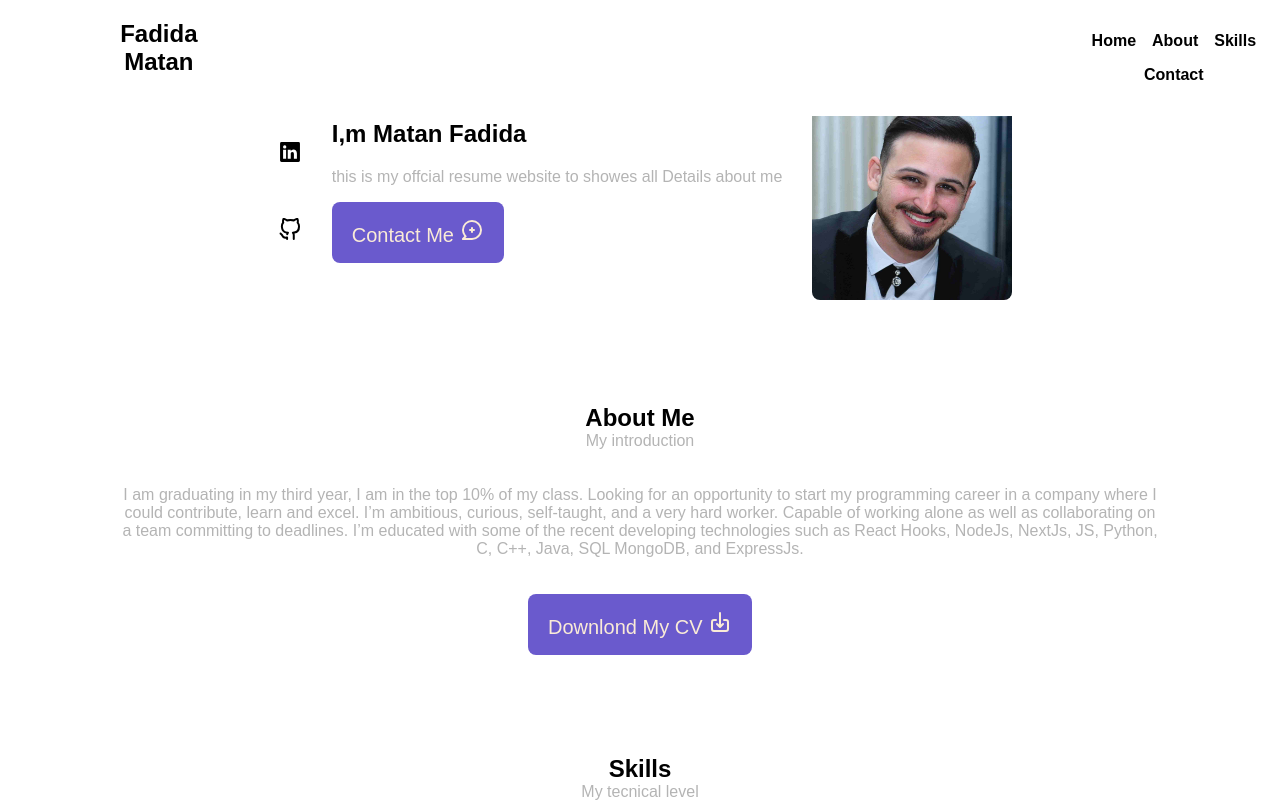
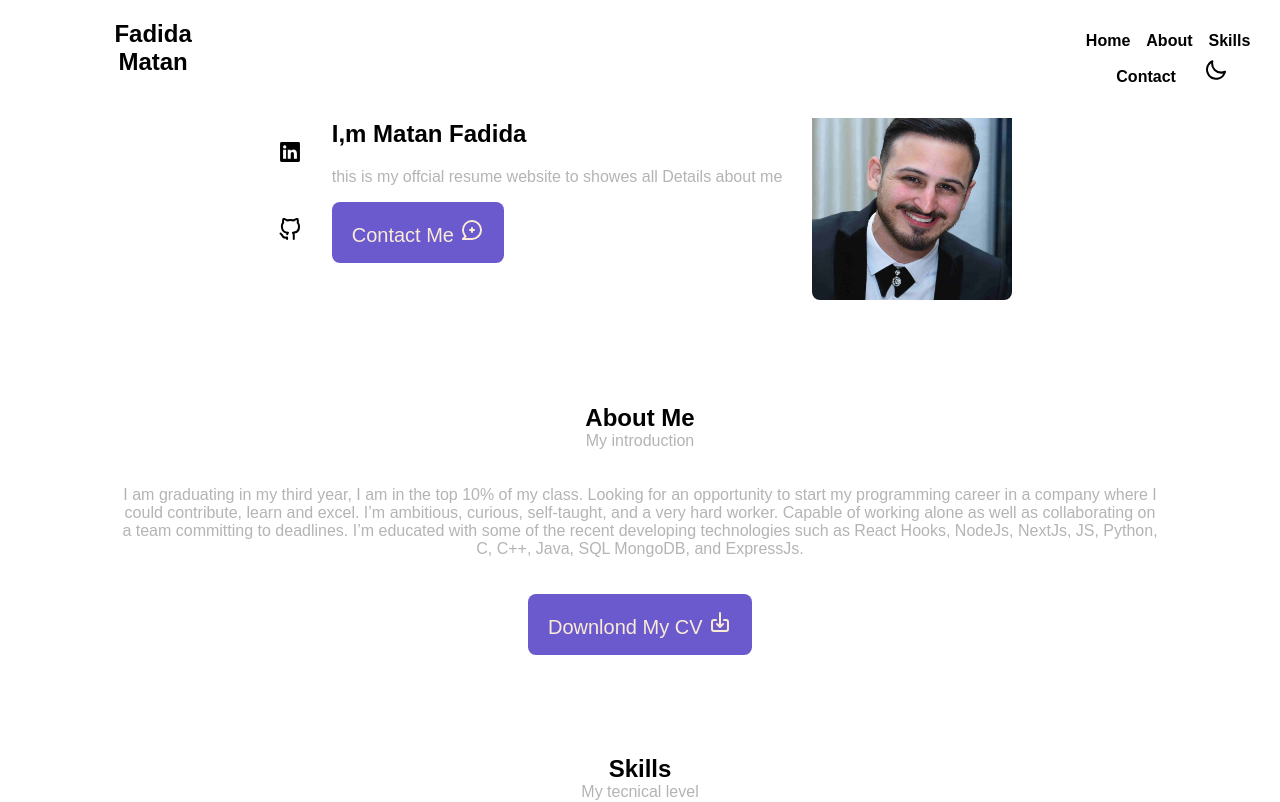
Before and after one commit to matanfadida/Resume, a React (Create React App) app in the folder fronted/: page / in a window 1280 px wide. Shown: the top 802 px of the page. Built offline with nearby package versions, Linux system fonts and the light colour scheme; a web font is replaced by a local one.

Commit message:
working on dark/light

```diff
--- a/fronted/src/App.js
+++ b/fronted/src/App.js
@@ -1,12 +1,29 @@
-import HomePage from './components/Home/homepage';
-import MainNavigation from './components/navigation/main-navigation';
+import { createContext, useState } from "react";
+import HomePage from "./components/Home/homepage";
+import MainNavigation from "./components/navigation/main-navigation";
+
+export const ThemeContext = createContext(null);
+// {{backgroundColor:'#212121', color:"darkorange"}}
+// const themes = {
+//   dark: {
+//     backgroundColor: '#212121',
+//     color: "darkorange"
+//   },
+
+// }
 
 function App() {
+  const [theme, setTheme] = useState("light");
+  const toggleThemeHandler = () => {
+    setTheme((curr) => (curr === "light" ? "dark" : "light"));
+  };
   return (
-    <div>
-      <MainNavigation/>
-      <HomePage/>
-    </div>
+    <ThemeContext.Provider value={{theme, setTheme, toggleThemeHandler}}>
+      <div>
+        <MainNavigation />
+        <HomePage />
+      </div>
+    </ThemeContext.Provider>
   );
 }
 
--- a/fronted/src/components/navigation/main-navigation.js
+++ b/fronted/src/components/navigation/main-navigation.js
@@ -1,11 +1,17 @@
-import { useEffect, useState } from "react";
+import { useContext, useEffect, useState } from "react";
 import style from "./main-navigation.module.css";
 // import { UilAlignJustify } from '@iconscout/react-unicons';
+import { UilMoon } from '@iconscout/react-unicons';
+import { UilSun } from '@iconscout/react-unicons';
+import { ThemeContext } from "../../App";
 
 const MainNavigation = () => {
 
+  const conTex = useContext(ThemeContext);
   const [navbar, setNavbar] = useState(true);
+  const themeState = conTex.theme === 'dark';
   // const [showIconMain, setShowIconMain] = useState(false);
+  console.log(conTex)
 
   const changeBackground = () => {
     if(window.scrollY > 0){
@@ -23,29 +29,30 @@ const MainNavigation = () => {
 
   return (
     <header>
-      <nav className={navbar ? style.nav : style["nav-move"]}>
+      <nav className={navbar ? style.nav : style["nav-move"]} style={themeState ? {backgroundColor:'#212121', color:"darkorange"} : null}>
         <h2 className={style.h2}>Fadida Matan</h2>
         <ul  className={style.ul}>
           <li className={style.li}>
-            <a href="#top" className={style.a}>
+            <a href="#top" className={themeState ? style["a-dark"] : style.a}>
               Home
             </a>
           </li>
           <li className={style.li}>
-            <a href="#About" className={style.a}>
+            <a href="#About" className={themeState ? style["a-dark"] : style.a}>
               About
             </a>
           </li>
           <li className={style.li}>
-            <a href="#Skills" className={style.a}>
+            <a href="#Skills" className={themeState ? style["a-dark"] : style.a}>
               Skills
             </a>
           </li>
           <li className={style.li}>
-            <a href="#Contact" className={style.a}>
+            <a href="#Contact" className={themeState ? style["a-dark"] : style.a}>
               Contact
             </a>
           </li>
+          <i className={style.icon}><UilMoon onClick={conTex.toggleThemeHandler}/></i>
         </ul>
       </nav>
     </header>
--- a/fronted/src/components/navigation/main-navigation.module.css
+++ b/fronted/src/components/navigation/main-navigation.module.css
@@ -48,8 +48,20 @@
   font-weight: bold;
 }
 
+.a-dark {
+  color: white;
+  text-decoration: none;
+  font-weight: bold;
+}
+
+.a-dark:hover {
+  color: darkorange;
+  text-decoration: none;
+  font-weight: bold;
+}
+
+
 .h2 {
-  color: black;
   margin-left: 100px;
 }
 
@@ -59,3 +71,7 @@
     background-color: white;
     cursor: pointer;
 }
+
+.icon {
+  padding-left: 20px;
+}
--- a/fronted/src/index.css
+++ b/fronted/src/index.css
@@ -19,3 +19,17 @@ a {
 p {
   color: rgb(180, 180, 180);
 }
+
+::-webkit-scrollbar {
+  width: 0.60rem;
+  background-color: rgb(237, 237, 237);
+  border-radius: 0.5rem;
+}
+
+::-webkit-scrollbar-thumb{
+  background-color: rgb(173, 173, 173);
+  border-radius: 0.5rem;
+}
+::-webkit-scrollbar-thumb:hover{
+  background-color: slateblue;
+}
```
